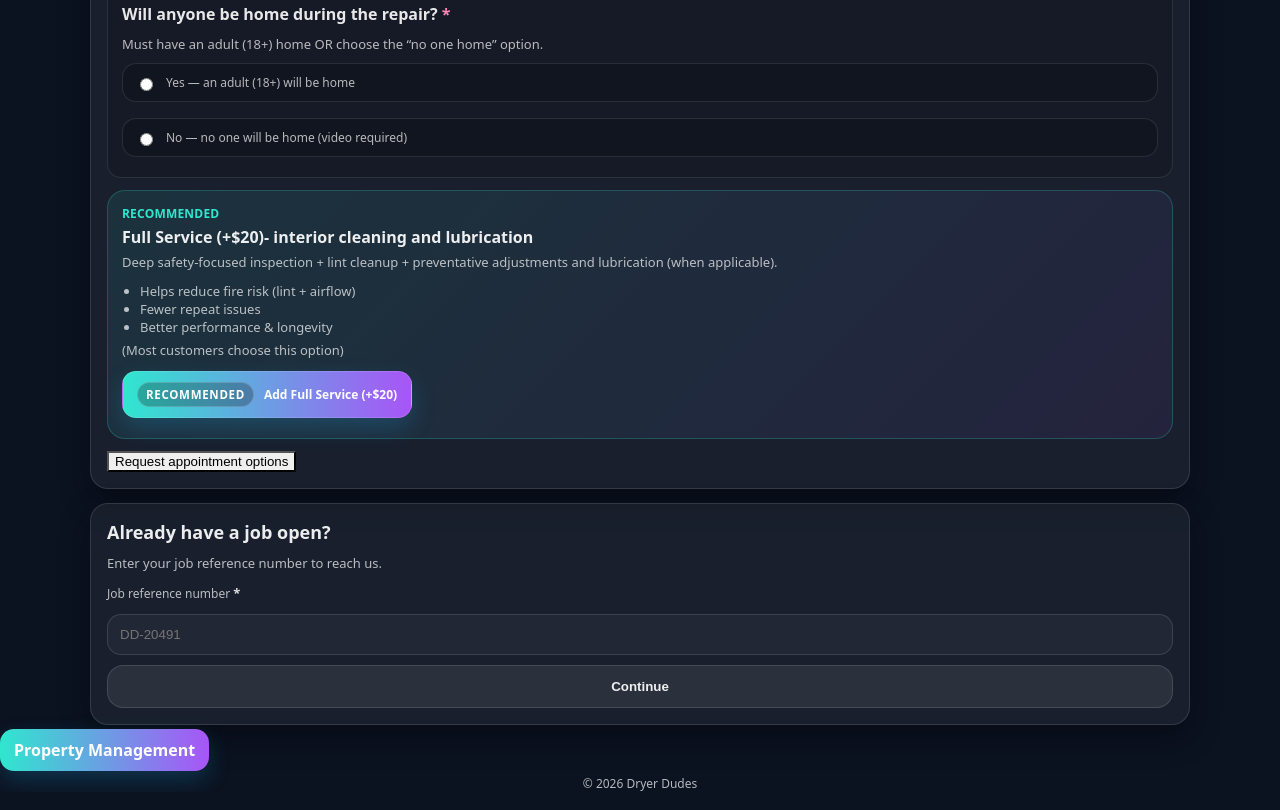
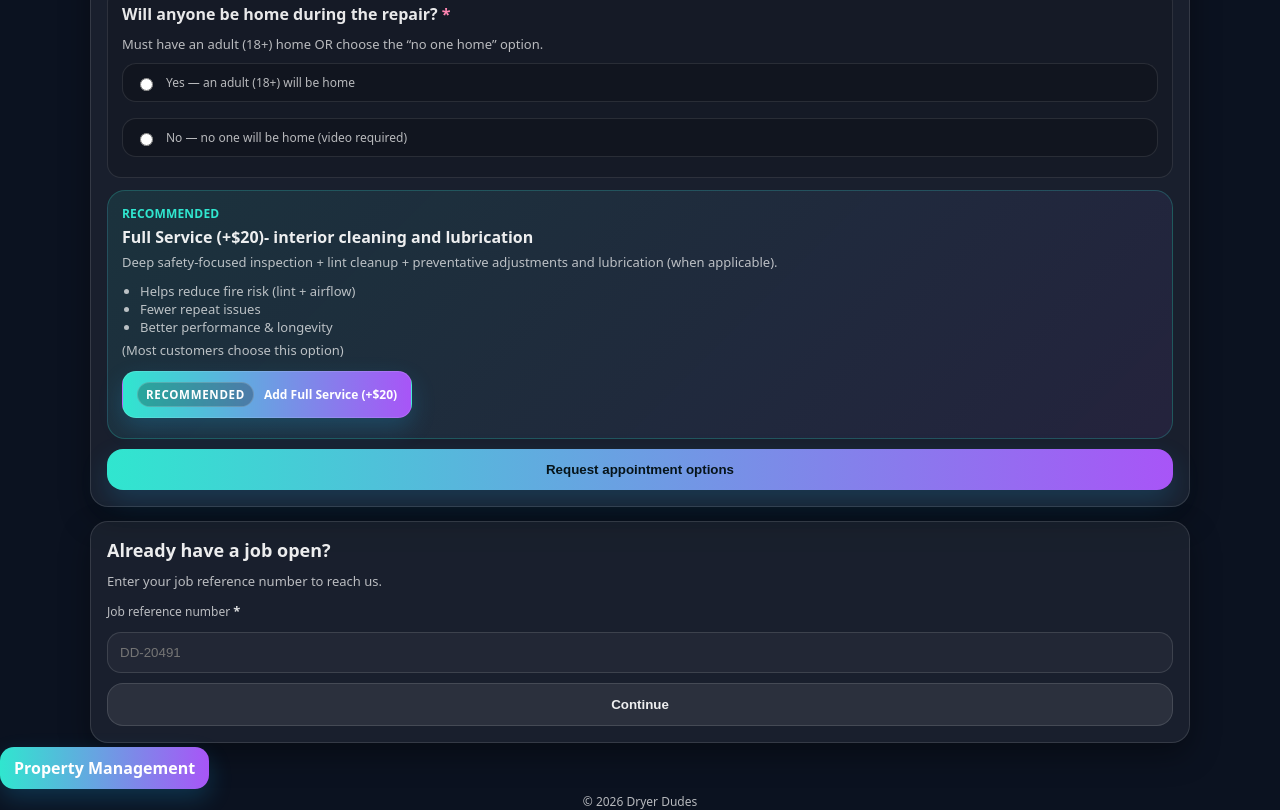
Before and after one commit to regisGerber/dryerdudes-site, a plain HTML site: page index.html in a window 1280 px wide. Shown: the part 1206-2016 px from the top of the page. Drawn offline with nearby package versions, Linux system fonts and the light colour scheme.

Commit message:
Update index.html

```diff
--- a/index.html
+++ b/index.html
@@ -188,8 +188,7 @@
 </label>
 
 
-        <div class="spacer"></div>
-<button type="submit" class="btn" id="submitBtn">Request appointment options</button>
+        <div class="spacer"></div><button type="submit" class="submit-btn">Request appointment options</button>
       </form>
     </section>
 
```
